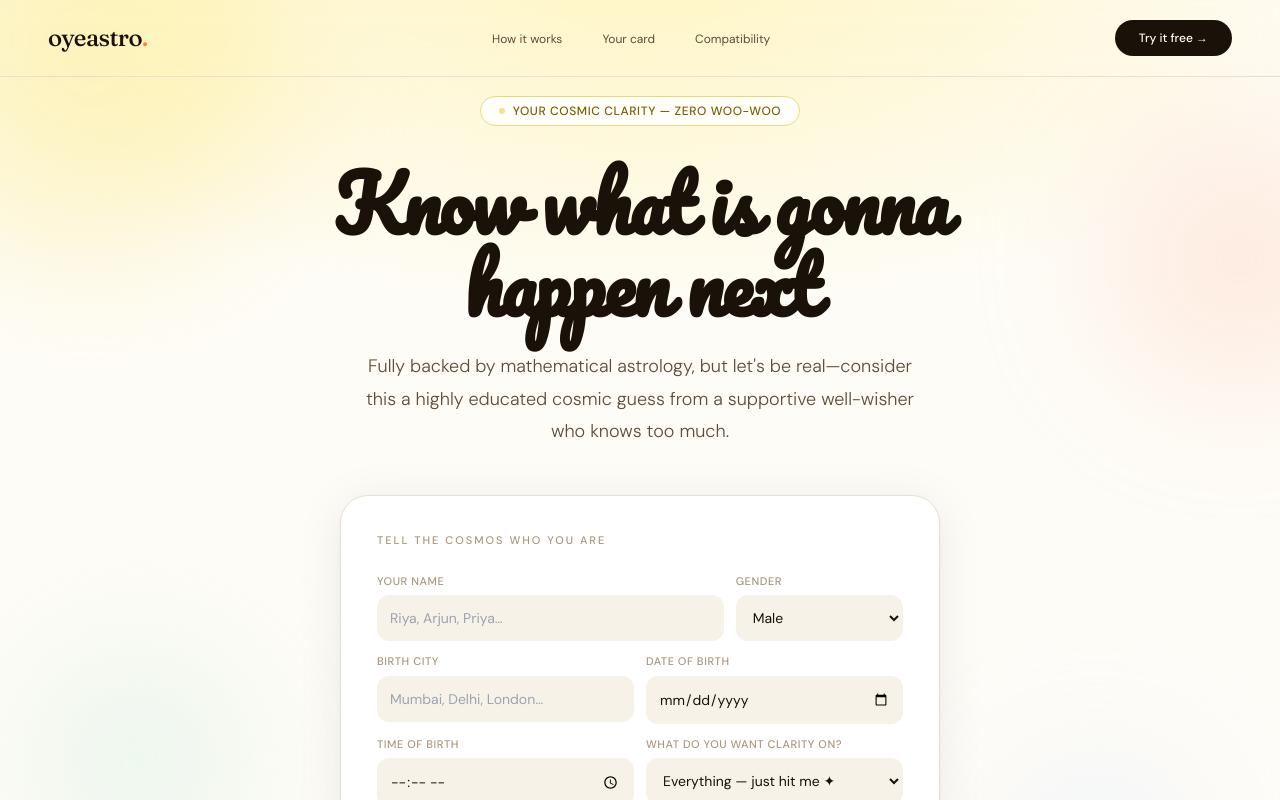
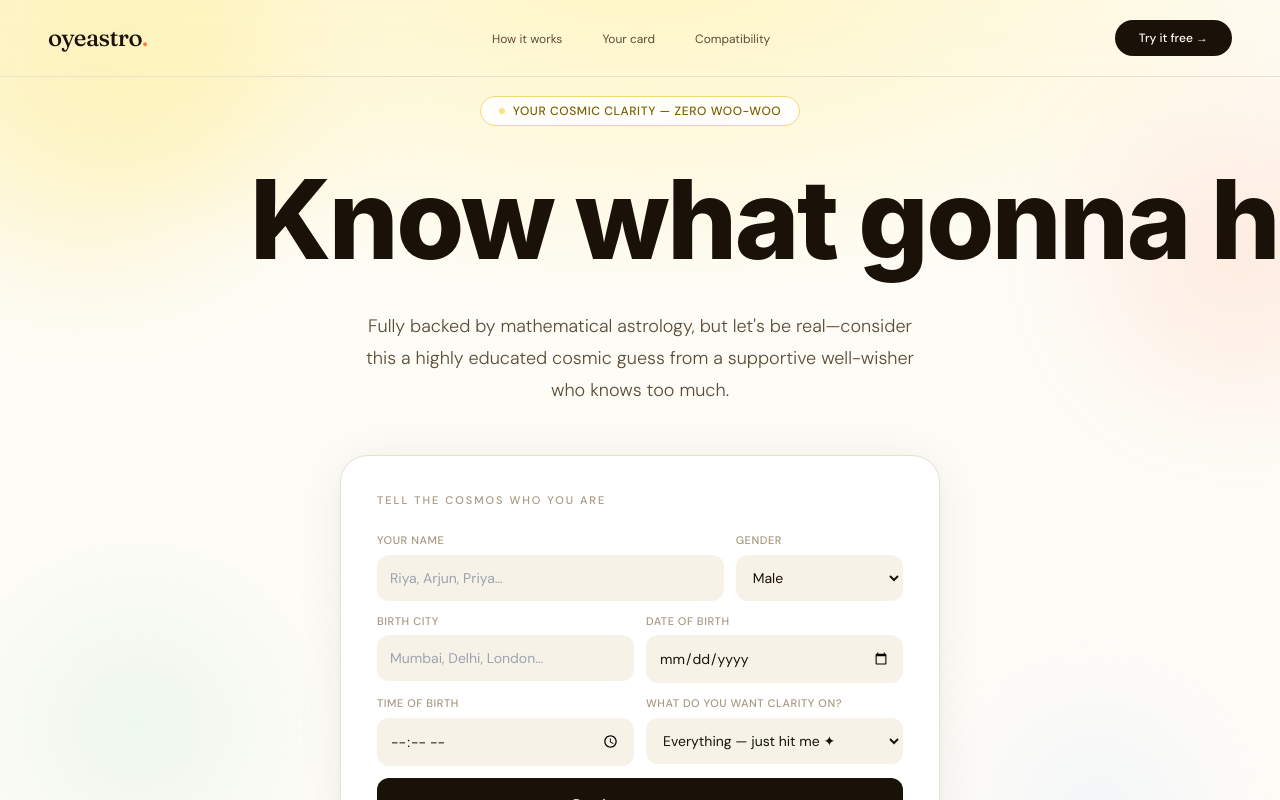
Before and after one commit to shivampandeyy97-cmd/oyeastro, a Next.js app in the folder oyeastro-next/: page / in a window 1280 px wide. Shown: the top 800 px of the page. Built offline with nearby package versions, Linux system fonts and the light colour scheme.

Commit message:
style: style hero heading like Apple.com in one line and larger size

```diff
--- a/oyeastro-next/src/app/page.tsx
+++ b/oyeastro-next/src/app/page.tsx
@@ -349,8 +349,12 @@ function HomeContent() {
             Your cosmic clarity — zero woo-woo
           </div>
 
-          <h1 className="hero-title font-display text-[46px] md:text-[76px] font-bold leading-[1.08] tracking-tight text-ink mb-6" style={{ fontFamily: "var(--font-pacifico), cursive" }}>
-            Know what is gonna happen next
+          <h1 className="hero-title text-[40px] sm:text-[54px] md:text-[88px] lg:text-[110px] leading-[1.05] text-ink mb-8 md:whitespace-nowrap overflow-visible" style={{
+            fontFamily: '-apple-system, BlinkMacSystemFont, "SF Pro Display", "SF Pro Icons", "Helvetica Neue", Helvetica, Arial, sans-serif',
+            letterSpacing: '-0.022em',
+            fontWeight: 800
+          }}>
+            Know what gonna happen next
           </h1>
 
           <p className="hero-sub text-[16px] md:text-[18px] text-ink-mid leading-[1.8] max-w-[550px] mx-auto font-light mb-12">
```
